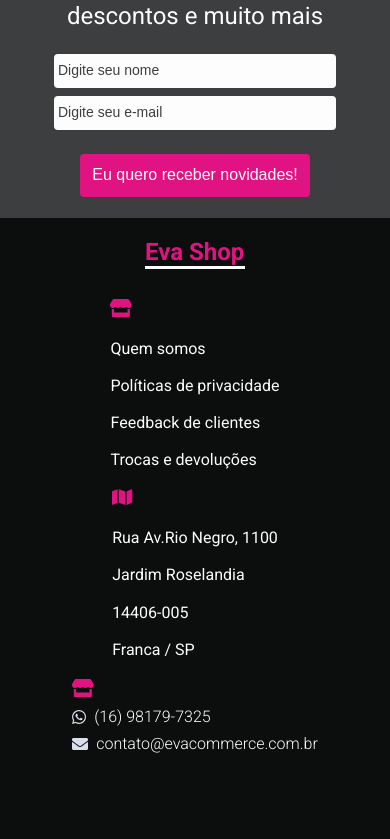
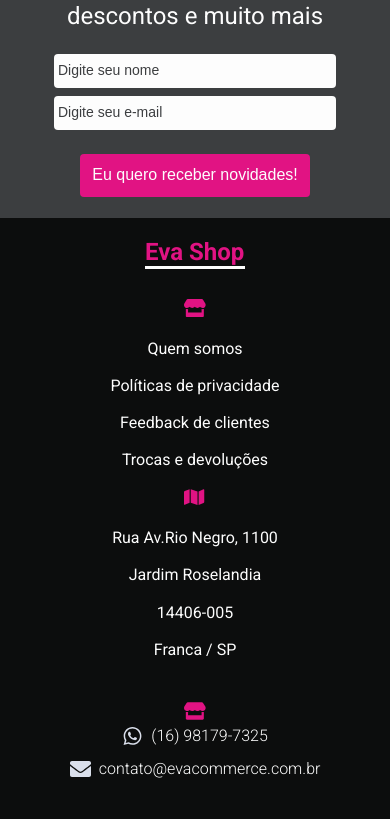
Before and after one commit to Achette/teste-eva, a React (Create React App) app: page / in a window 390 px wide. Shown: the part 2421-3260 px from the top of the page. Built offline with nearby package versions, Linux system fonts and the light colour scheme; no server answers.

Commit message:
Footer responsiveness

```diff
--- a/src/components/Footer/footer.css
+++ b/src/components/Footer/footer.css
@@ -31,9 +31,17 @@
 }
 
 .container-contact-elements {
-  padding: 10px 0;
     height: 150px;
     width: auto;
+    display: flex;
+    flex-direction: column;
+    justify-content: center;
+    align-items: center;
+}
+
+.container-contact-elements img {
+    width: 21.18px;
+    height: 18px;
 }
 
 .elements-contact {
@@ -52,7 +60,7 @@
     padding-right: 8px;
 }
 
-@media (min-width: 768px) {
+@media(min-width: 768px) {
     .footer-container {
         flex-direction: column;
         height: 256px;
@@ -75,9 +83,14 @@
         height: 122px;
         margin: 0;
     }
+
+    .container-contact-elements {
+        justify-content: flex-start;
+        align-items: flex-start;
+    }
 }
 
-@media (min-width: 992px) {
+@media(min-width: 992px) {
     .footer-container h2 {
         margin-left: 100px;
     }
@@ -86,13 +99,12 @@
         justify-content: flex-start;
     }
 
-  .container-elements,
-  .container-contact-elements {
+    .container-elements, .container-contact-elements {
         margin-left: 100px;
     }
 }
 
-@media (min-width: 1200px) {
+@media(min-width: 1200px) {
     .footer-container h2 {
         margin-left: 164px;
     }
--- a/src/components/FooterElements/footerElements.css
+++ b/src/components/FooterElements/footerElements.css
@@ -3,6 +3,7 @@
   flex-direction: column;
   height: 170px;
   justify-content: space-between;
+  align-items: center;
 }
 
 .elements-container a {
@@ -12,3 +13,10 @@
   cursor: pointer;
   color: #fdfdfd;
 }
+
+@media(min-width: 768px) {
+  .elements-container{
+
+    align-items: flex-start;
+  }
+}
```
Lines whose indentation alone changed are shown as unchanged.
